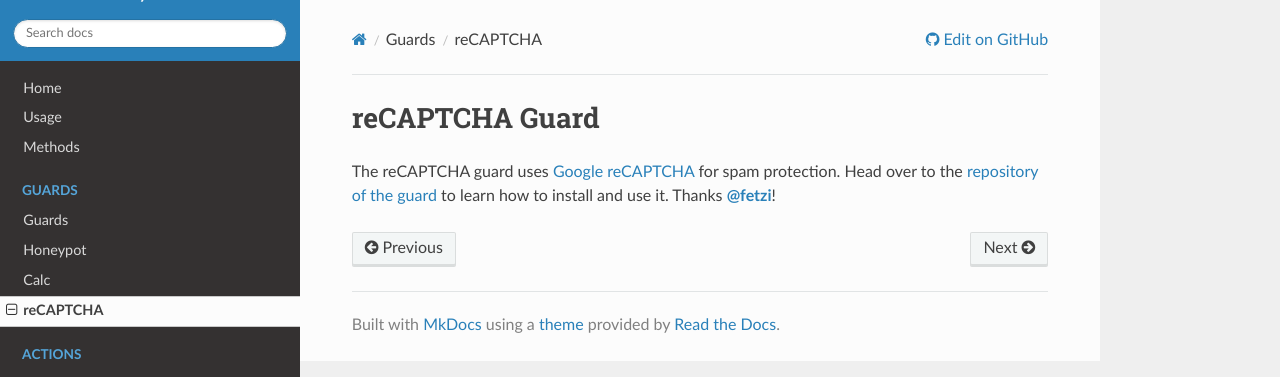
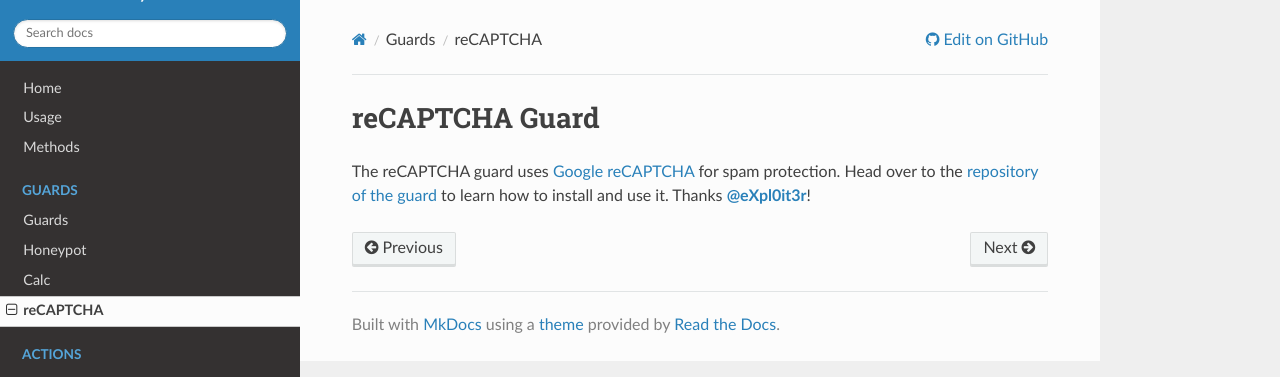
Before and after one commit to mzur/kirby-uniform, an MkDocs documentation site: the page built from docs/guards/recaptcha.md, in a window 1280 px wide. Shown: the top 377 px of the page. Built offline with MkDocs 1.6.1, drawn with Linux system fonts in a browser that asks for light colours; nearby versions of some CDN libraries; old or Windows-style settings are respelled for this version of MkDocs.

Commit message:
Update URL of reCAPTCHA guard

```diff
--- a/docs/guards/recaptcha.md
+++ b/docs/guards/recaptcha.md
@@ -1,3 +1,3 @@
 # reCAPTCHA Guard
 
-The reCAPTCHA guard uses [Google reCAPTCHA](https://www.google.com/recaptcha/intro/) for spam protection. Head over to the [repository of the guard](https://github.com/fetzi/kirby-uniform-recaptcha) to learn how to install and use it. Thanks [**@fetzi**](https://github.com/fetzi)!
+The reCAPTCHA guard uses [Google reCAPTCHA](https://www.google.com/recaptcha/intro/) for spam protection. Head over to the [repository of the guard](https://github.com/eXpl0it3r/kirby-uniform-recaptcha) to learn how to install and use it. Thanks [**@eXpl0it3r**](https://github.com/eXpl0it3r)!
--- a/mkdocs.yml
+++ b/mkdocs.yml
@@ -1,5 +1,5 @@
 site_name: Kirby Uniform
-site_description: A versatile Kirby 2 plugin to handle web form actions.
+site_description: A versatile Kirby plugin to handle web form actions.
 site_author: Martin Zurowietz
 site_url: https://github.com/mzur/kirby-uniform/
 repo_url: https://github.com/mzur/kirby-uniform/
```
